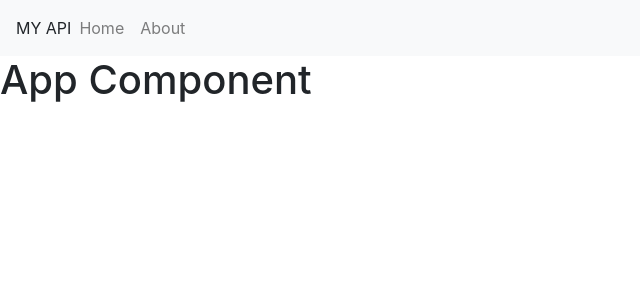
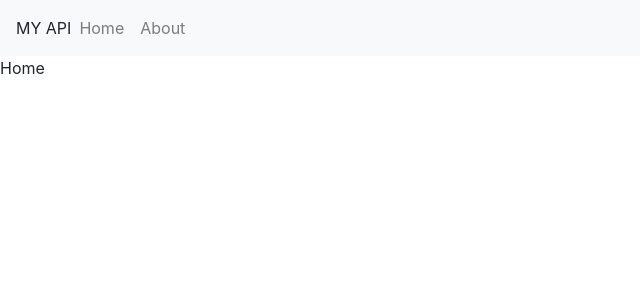
Before and after one commit to MamadTaheri/github-api, a React (Create React App) app: page / in a window 1280 px wide. Shown: the top 300 px of the page, without its empty margins (0-640 px from the left). Built offline with nearby package versions, Linux system fonts and the light colour scheme.

Commit message:
working on App.js for adding routing & components

```diff
--- a/src/App.js
+++ b/src/App.js
@@ -1,12 +1,21 @@
 import React from 'react';
-import { Route } from 'react-router-dom';
+import { Route, Switch } from 'react-router-dom';
+
+// Components
 import Navbar from './components/Navbar';
+import Home from './components/Home';
+import About from './components/About'
+import Contact from './components/Contact'
 
 const App = () => {
   return (
     <div>
       <Navbar />
-      <h1>App Component</h1>
+      <Switch>
+        <Route path="/about" component={About} />
+        <Route path="/contact" component={Contact} />
+        <Route path="/" component={Home} />
+      </Switch>
     </div>
   );
 };
```
